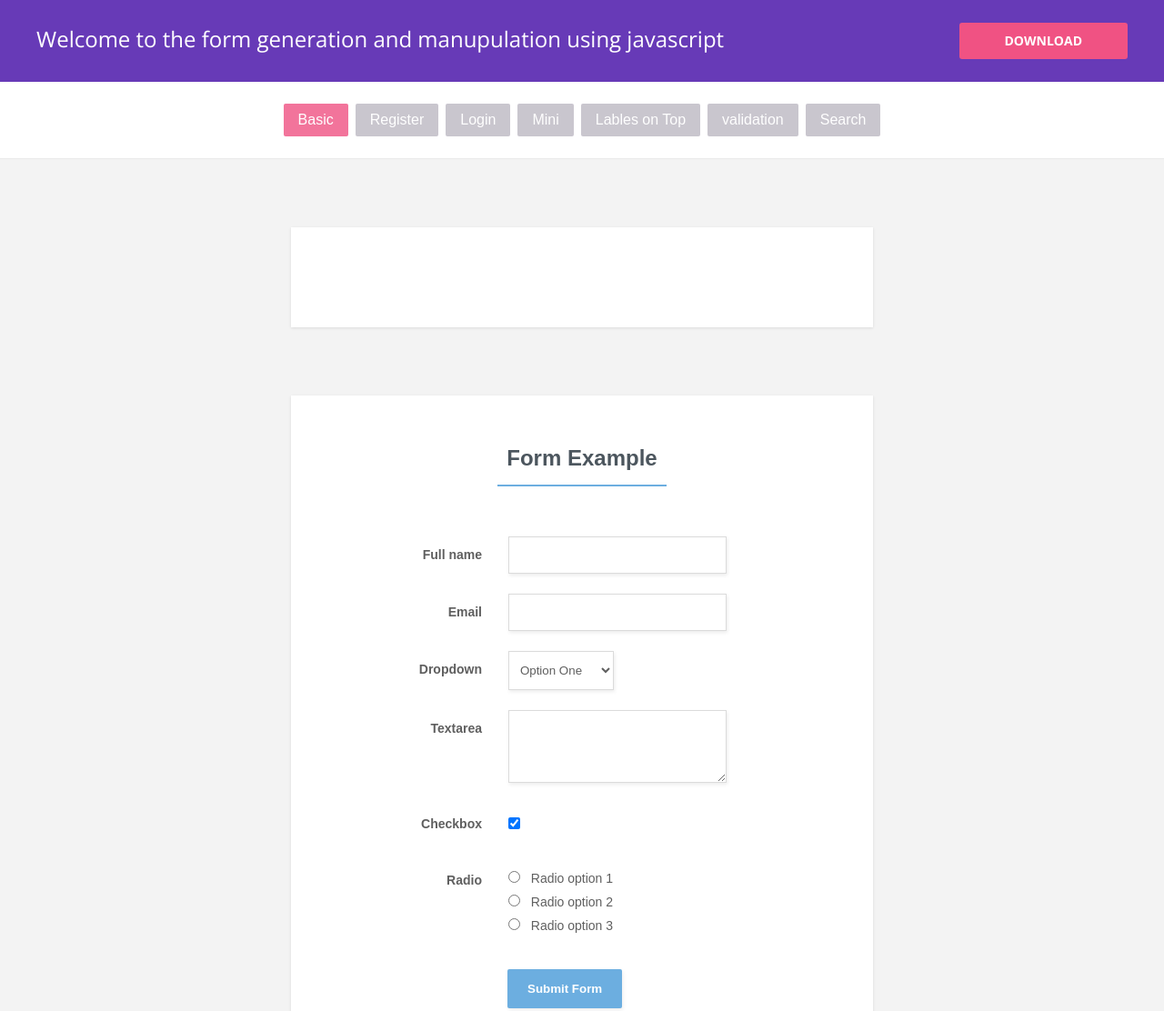
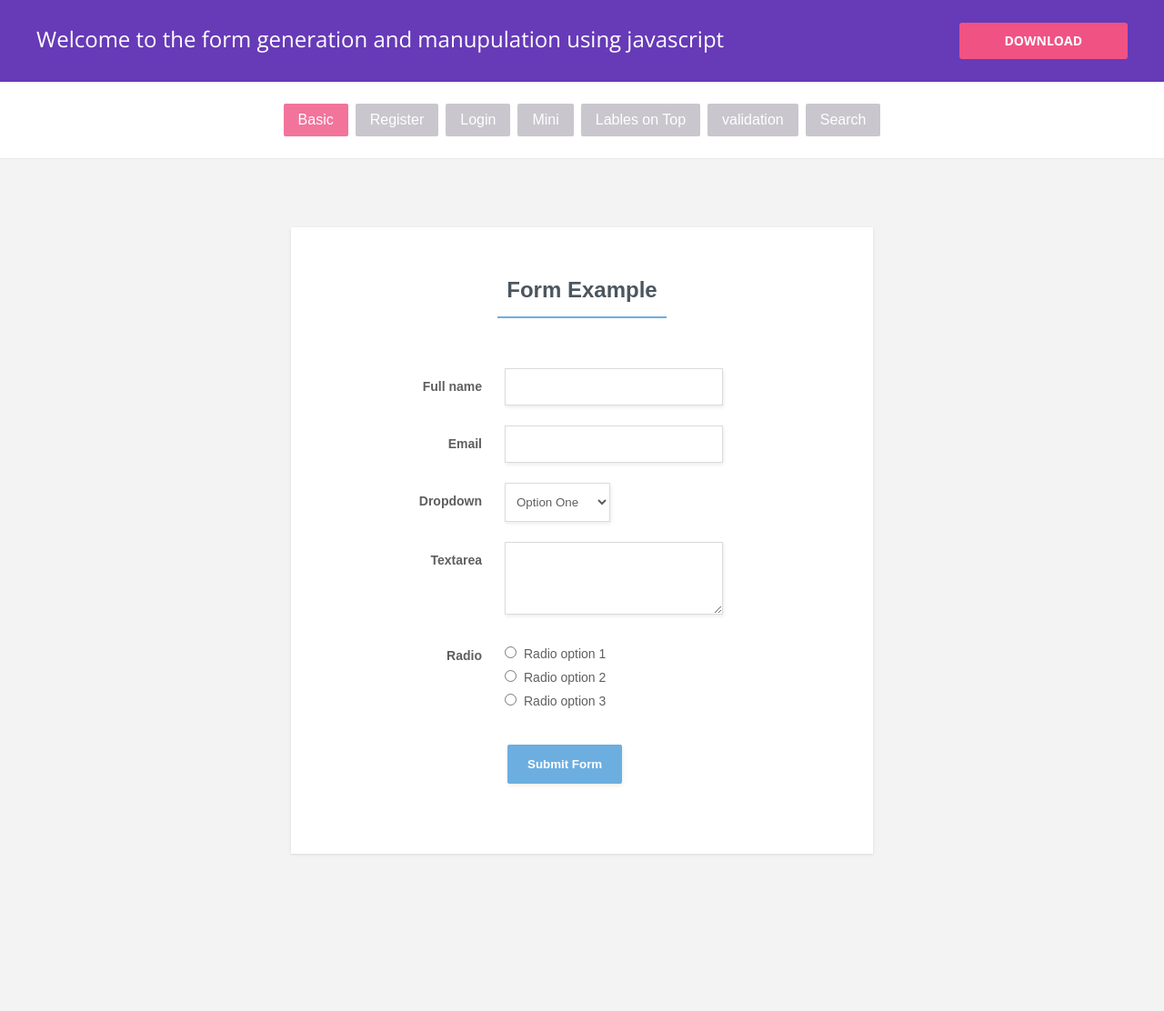
Before and after one commit to mrsuber/odin_project_08_LoginAndSignupFroms, a plain HTML site: page index.html in a window 1280 px wide. Shown: the top 1112 px of the page at 91% size. After the commit the page ends 1014 px from the top, so only its background shows below. Drawn offline with nearby package versions, Linux system fonts and the light colour scheme.

Commit message:
basic form completed

```diff
--- a/app.js
+++ b/app.js
@@ -9,6 +9,9 @@ let database  ={
   formRowName3:'Dropdown',
   formRowInput3:['Option One','Option Two','Option Three','Option Four'],
   formRowName4:'Textarea',
+  formRowName5:'Radio',
+  radio:['Radio option 1','Radio option 2','Radio option 3'],
+  submitButton:'Submit Form'
 
 }
 
@@ -91,6 +94,7 @@ mainContent.classList.add('main-content')
 const forms = document.createElement('form')
 forms.classList.add('form-basic')
 const formTitle = document.createElement('div')
+formTitle.classList.add('form-title-row')
 const formTitleHeading = document.createElement('h1')
 formTitleHeading.innerText = database.form1TitleHeading
 
@@ -135,37 +139,102 @@ const formRowInput4 = document.createElement('textarea')
 
 formRowInput4.name = 'textarea'
 
+const formRow5 = document.createElement('div')
+formRow5.classList.add('form-row')
+const fromRowLabel5 = document.createElement('label')
+const fromRowName5 = document.createElement('span')
+fromRowName5.innerText = database.formRowName5
+const radioButtonDiv=document.createElement('div')
+radioButtonDiv.classList.add('form-radio-buttons')
+const radioButtonDivIner = document.createElement('div')
+const radioButtonDivLabel = document.createElement('label')
+const radioButtonDivInput = document.createElement('input')
+radioButtonDivInput.type = 'radio'
+radioButtonDivInput.name = 'radio'
+const radioButtonDivSpan = document.createElement('span')
+radioButtonDivSpan.innerText = database.radio[0];
 
 
 
+const radioButtonDivIner2 = document.createElement('div')
+const radioButtonDivLabel2 = document.createElement('label')
+const radioButtonDivInput2 = document.createElement('input')
+radioButtonDivInput2.type = 'radio'
+radioButtonDivInput2.name = 'radio'
+const radioButtonDivSpan2 = document.createElement('span')
+radioButtonDivSpan2.innerText = database.radio[1];
+
+
+
+const radioButtonDivIner3 = document.createElement('div')
+const radioButtonDivLabel3 = document.createElement('label')
+const radioButtonDivInput3 = document.createElement('input')
+radioButtonDivInput3.type = 'radio'
+radioButtonDivInput3.name = 'radio'
+const radioButtonDivSpan3 = document.createElement('span')
+radioButtonDivSpan3.innerText = database.radio[2];
+
+
+const formRow6 = document.createElement('div')
+formRow6.classList.add('form-row')
+const formRowButton6 = document.createElement('button')
+formRowButton6.type = 'submit'
+formRowButton6.innerText = database.submitButton
 
 body.appendChild(mainContent)
 mainContent.appendChild(forms)
 
-form.appendChild(formTitle)
+forms.appendChild(formTitle)
 formTitle.appendChild(formTitleHeading)
 
-form.appendChild(formRow)
+forms.appendChild(formRow)
 formRow.appendChild(fromRowLabel)
 fromRowLabel.appendChild(fromRowName)
 fromRowLabel.appendChild(formRowInput)
 
-form.appendChild(formRow2)
+forms.appendChild(formRow2)
 formRow2.appendChild(fromRowLabel2)
 fromRowLabel2.appendChild(fromRowName2)
 fromRowLabel2.appendChild(formRowInput2)
 
 
-form.appendChild(formRow3)
+forms.appendChild(formRow3)
 formRow3.appendChild(fromRowLabel3)
 fromRowLabel3.appendChild(fromRowName3)
 fromRowLabel3.appendChild(formRowInput3)
 for(let i=0;i<database.formRowInput3.length;i++){
-   formRowInput3.appendChild(document.createElement('option').innerText=database.formRowInput3[i])
+const test = document.createElement('option')
+test.innerText=database.formRowInput3[i]
+formRowInput3.appendChild(test)
 }
 
 
-form.appendChild(formRow4)
+
+forms.appendChild(formRow4)
 formRow4.appendChild(fromRowLabel4)
 fromRowLabel4.appendChild(fromRowName4)
 fromRowLabel4.appendChild(formRowInput4)
+
+
+forms.appendChild(formRow5)
+formRow5.appendChild(fromRowLabel5)
+fromRowLabel5.appendChild(fromRowName5)
+formRow5.appendChild(radioButtonDiv)
+radioButtonDiv.appendChild(radioButtonDivIner)
+radioButtonDivIner.appendChild(radioButtonDivLabel)
+radioButtonDivLabel.appendChild(radioButtonDivInput)
+radioButtonDivLabel.appendChild(radioButtonDivSpan)
+
+
+radioButtonDiv.appendChild(radioButtonDivIner2)
+radioButtonDivIner2.appendChild(radioButtonDivLabel2)
+radioButtonDivLabel2.appendChild(radioButtonDivInput2)
+radioButtonDivLabel2.appendChild(radioButtonDivSpan2)
+
+radioButtonDiv.appendChild(radioButtonDivIner3)
+radioButtonDivIner3.appendChild(radioButtonDivLabel3)
+radioButtonDivLabel3.appendChild(radioButtonDivInput3)
+radioButtonDivLabel3.appendChild(radioButtonDivSpan3)
+
+forms.appendChild(formRow6)
+formRow6.appendChild(formRowButton6)
--- a/index.html
+++ b/index.html
@@ -15,91 +15,7 @@
 
 
 
-    <div class="main-content">
 
-        <!-- You only need this form and the form-basic.css -->
-
-        <form class="form-basic" method="post" action="#">
-
-            <div class="form-title-row">
-                <h1>Form Example</h1>
-            </div>
-
-            <div class="form-row">
-                <label>
-                    <span>Full name</span>
-                    <input type="text" name="name">
-                </label>
-            </div>
-
-            <div class="form-row">
-                <label>
-                    <span>Email</span>
-                    <input type="email" name="email">
-                </label>
-            </div>
-
-            <div class="form-row">
-                <label>
-                    <span>Dropdown</span>
-                    <select name="dropdown">
-                        <option>Option One</option>
-                        <option>Option Two</option>
-                        <option>Option Three</option>
-                        <option>Option Four</option>
-                    </select>
-                </label>
-            </div>
-
-            <div class="form-row">
-                <label>
-                    <span>Textarea</span>
-                    <textarea name="textarea"></textarea>
-                </label>
-            </div>
-
-            <div class="form-row">
-                <label>
-                    <span>Checkbox</span>
-                    <input type="checkbox" name="checkbox" checked>
-                </label>
-            </div>
-
-            <div class="form-row">
-                <label><span>Radio</span></label>
-                <div class="form-radio-buttons">
-
-                    <div>
-                        <label>
-                            <input type="radio" name="radio">
-                            <span>Radio option 1</span>
-                        </label>
-                    </div>
-
-                    <div>
-                        <label>
-                            <input type="radio" name="radio">
-                            <span>Radio option 2</span>
-                        </label>
-                    </div>
-
-                    <div>
-                        <label>
-                            <input type="radio" name="radio">
-                            <span>Radio option 3</span>
-                        </label>
-                    </div>
-
-                </div>
-            </div>
-
-            <div class="form-row">
-                <button type="submit">Submit Form</button>
-            </div>
-
-        </form>
-
-    </div>
 
 </body>
 
```
